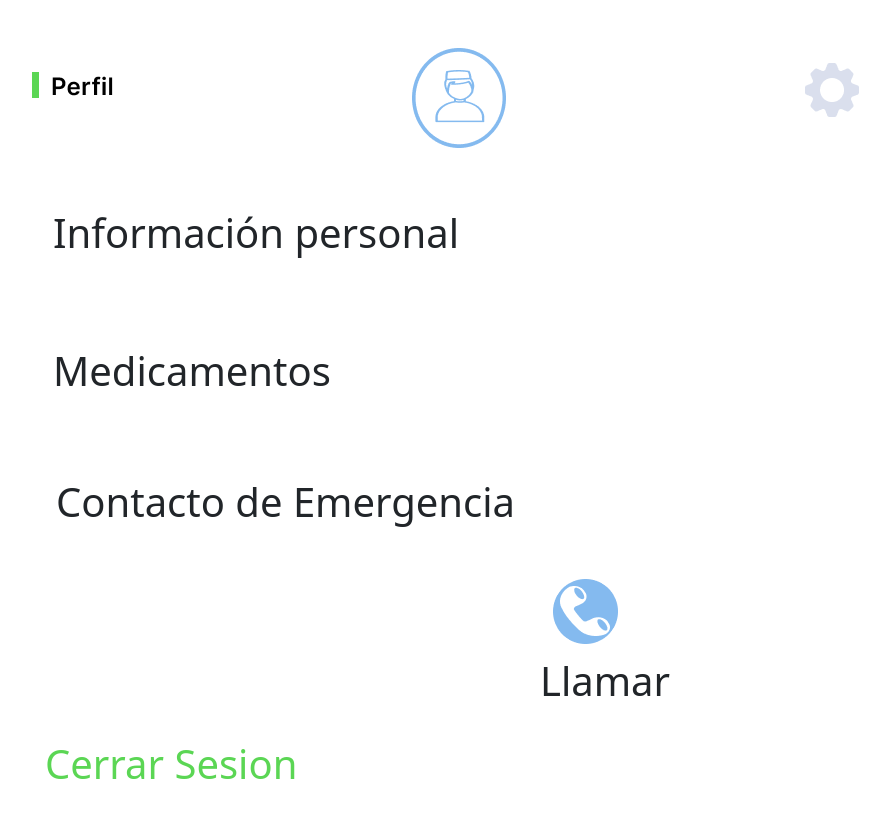
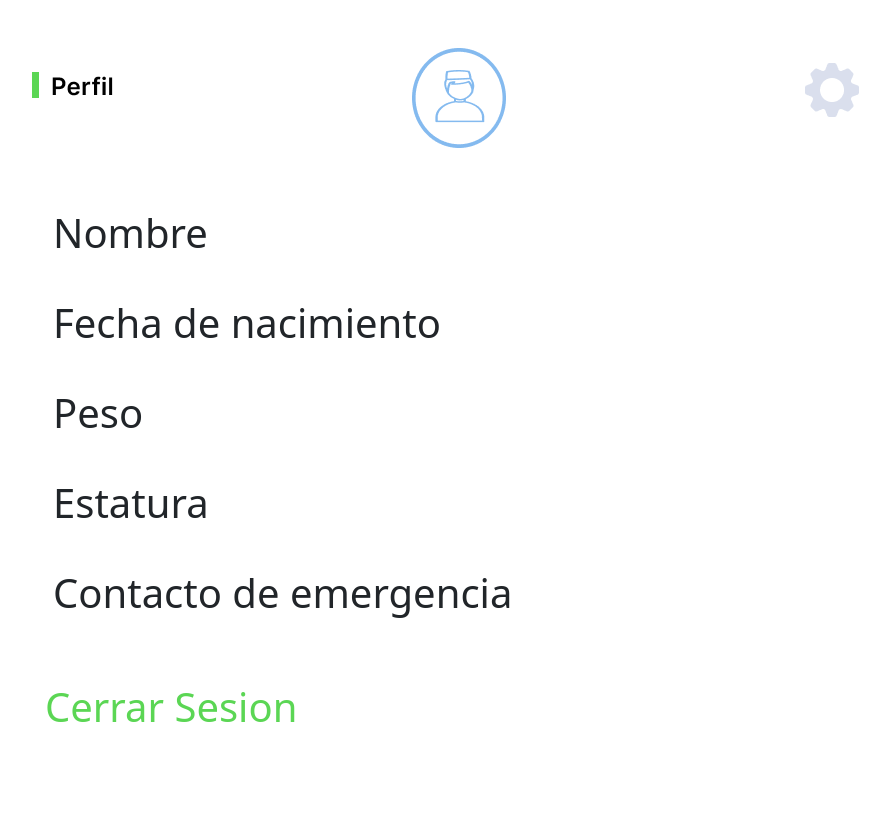
Before and after one commit to diazjohan98/MedTrack, a React (Vite) app: page / in a window 1280 px wide. Shown: the whole page, without its empty margins (50-940 px from the left). Built offline with nearby package versions, Linux system fonts and the light colour scheme.

Commit message:
Agrego pantalla de perfil

```diff
--- a/src/main.jsx
+++ b/src/main.jsx
@@ -1,12 +1,13 @@
 import React from 'react'
 import ReactDOM from 'react-dom/client'
-import { Emergency } from './modules/MedTrack/emergencia/Emergency'
-// import { Login } from './modules/MedTrack/login/Login.jsx'
+import { Perfil } from './modules/MedTrack/perfil/Perfil'
+//import { Emergency } from './modules/MedTrack/emergencia/Emergency'
+//import { Login } from './modules/MedTrack/login/Login.jsx'
 //import { Registrarse } from './modules/MedTrack/registro/Registrarse'
 
 
 ReactDOM.createRoot(document.getElementById('root')).render(
   <React.StrictMode>
-    <Emergency />
+    <Perfil></Perfil>
   </React.StrictMode>,
 )
--- /dev/null
+++ b/src/modules/MedTrack/perfil/Perfil.jsx
@@ -0,0 +1,55 @@
+import Perfil1 from "../../../assets/Perfil.png";
+import IconoEnfermero from "../../../assets/IconoEnfermero.png";
+import ConfigIcon from "../../../assets/ConfigIcon.png";
+
+export const Perfil = () => {
+  return (
+    <div className="container pt-5">
+      <div className="row">
+        <div className="col-4">
+          <img src={Perfil1} className="img-fluid pt-4"></img>
+        </div>
+        <div className="col-4">
+          <img src={IconoEnfermero} className="img-fluid"></img>
+        </div>
+        <div className="col-4">
+          <button type="button" className="btn">
+            <img src={ConfigIcon} className="img-fluid pt-2"></img>
+          </button>
+        </div>
+      </div>
+      <div className="pt-5 ps-2">
+        <button type="button" className="btn">
+          <p className="fs-1">Nombre</p>
+        </button>
+      </div>
+      <div className="ps-2">
+        <button type="button" className="btn">
+          <p className="fs-1">Fecha de nacimiento</p>
+        </button>
+      </div>
+      <div className="ps-2">
+        <button type="button" className="btn">
+          <p className="fs-1">Peso</p>
+        </button>
+      </div>
+      <div className="ps-2">
+        <button type="button" className="btn">
+          <p className="fs-1">Estatura</p>
+        </button>
+      </div>
+      <div className="ps-2">
+        <button type="button" className="btn">
+          <p className="fs-1">Contacto de emergencia</p>
+        </button>
+      </div>
+      <div className="pt-4">
+        <button type="button" className="btn">
+          <p className="fs-1" style={{ color: "#5BD654" }}>
+            Cerrar Sesion
+          </p>
+        </button>
+      </div>
+    </div>
+  );
+};
```
